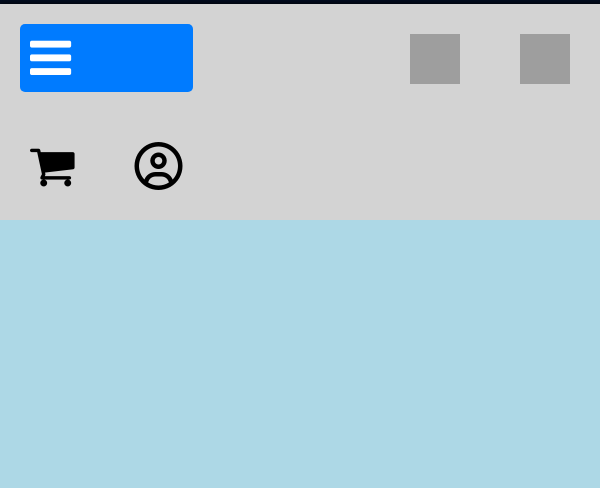
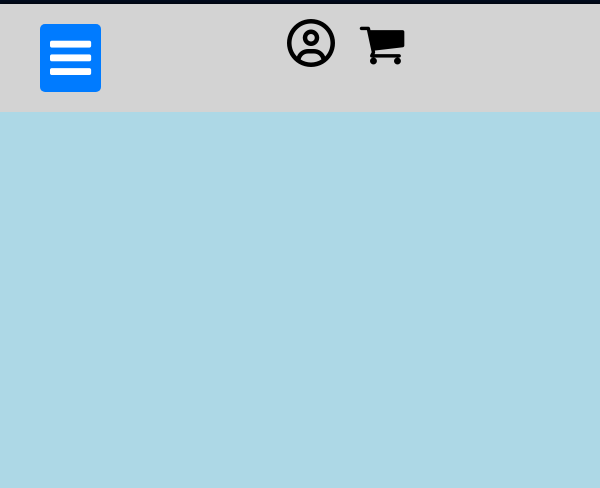
Before and after one commit to iguisado228/2Erronka, a PHP site: page /karritoa.php in a window 600 px wide. Shown: the part 201-689 px from the top of the page. Run offline with PHP 8.4, Linux system fonts and the light colour scheme; some libraries are stand-ins or nearby versions; grey boxes are pictures that could not be loaded.

Commit message:
ikurriña eta uk kenduta

```diff
--- a/WebOrria/Web/css_m.css
+++ b/WebOrria/Web/css_m.css
@@ -35,6 +35,7 @@ body {
         grid-area: nav;
         background-color: lightgray;
         box-shadow: 5px 5px 5px 5px ;
+        padding: 0 20px;
 
     }
     .main {
@@ -71,35 +72,12 @@ body {
     height: 200px;
     box-shadow: 0px 0px 10px 0px #000B1F ;
 }
-
-.ikurriña {
-    float: right;
-    width: 60px;
-    height: 60px;
-    margin-right: 10px;
+#ikonoa {
     margin: 10px;
     padding: 5px;
-}
-.uk {
-    float: right;
-    width: 60px;
-    height: 60px;
-    margin-right: 10px;
-    margin: 10px;
-    padding: 5px;
-}
+    color: black;
+    font-size: 250%;
 
-#ikonoa {
-    color: black;
-    float: right;
-    font-size: 250%;
-    margin-right: 10px;
-    margin: 10px;
-    padding: 5px;
-}
-.ikonoak {
-    text-align: center;
-    width: auto;
 }
 }
 
@@ -109,31 +87,12 @@ body {
         height: 200px;
         box-shadow: 0px 0px 10px 0px #000B1F ;
     }
-
-    .ikurriña {
-        margin: 20px;
-        padding: 10px;
-        float: right;
-        width: 70px;
-        height: 70px;
-    }
-    .uk {
-        margin: 20px;
-        padding: 10px;
-        float: right;
-        width: 70px;
-        height: 70px;
-    }
     #ikonoa {
-        margin: 20px;
-        padding: 10px;
+        margin: 10px;
+        padding: 5px;
         color: black;
-        float: right;
         font-size: 250%;
-    }
-    .ikonoak {
-        text-align: center;
-        width: auto;
+        margin-left: auto;
     }
     }
 
@@ -227,7 +186,6 @@ body {
 .menu {
     display: none;
     position: absolute;
-    top: 100%;
     background-color: white;
     padding-right: 60px;
     margin-left: 20px;
@@ -297,15 +255,14 @@ a {
     .menu {
         display: none;
         position: absolute;
-        top: 100%;
         padding: 20px;
-        left: 20px;
+        margin-left: 30px;
         background-color: white;
         box-shadow: 0px 4px 6px rgba(0, 0, 0, 0.1);
         border-radius: 5px;
         overflow: hidden;
-        min-width: 300%;
-        min-height: 250%;
+        min-width: 150%;
+        min-height: 150%;
         font-size: 200%;
         text-decoration: none;
     }
@@ -318,7 +275,7 @@ a {
 
     .menu ul li {
         list-style: none;
-        padding: 10%;
+        padding: 20px;
         border-bottom: 1px solid #ddd;
         cursor: pointer;
         text-align: center;
--- a/WebOrria/Web/menu.php
+++ b/WebOrria/Web/menu.php
@@ -23,11 +23,9 @@
 
 <body>
 
-    <div class="ikonoak"></div>
-    <a href="#" language="euskara" class="active"><img class="ikurriña" src="../irudiak/ikurriña.png"
-            alt="ikurriña" /></a>
-    <a href="#" language="english"><img class="uk" src="../irudiak/uk.png" alt="uk"></a>
 
+    <a class="right" href="#"><i class="fa fa-user-circle-o" id="ikonoa" aria-hidden="true"></i></a>
+    <a href="karritoa.php"></a><i class="fa fa-shopping-cart" id="ikonoa" aria-hidden="true"></i>
     <div class="menu-container">
         <div class="menu-icon">
             <i class="fa fa-bars" aria-hidden="true"></i>
@@ -40,8 +38,6 @@
                 <li><a href="zerbitzuak.php">Zerbitzuak</a></li>
             </ul>
         </div>
-        <a class="right" href="#"><i class="fa fa-user-circle-o" id="ikonoa" aria-hidden="true"></i></a>
-        <a href="karritoa.php"></a><i class="fa fa-shopping-cart" id="ikonoa" aria-hidden="true"></i>
     </div>
 
     <!-- kontenedore honetan, Saio hasiera kargatuko da -->
```
